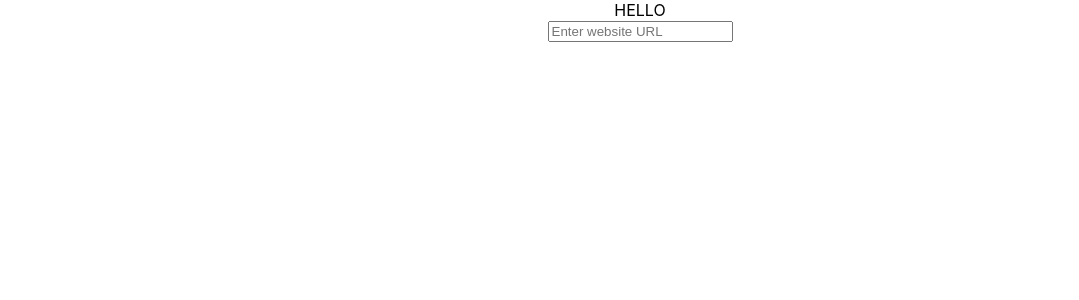
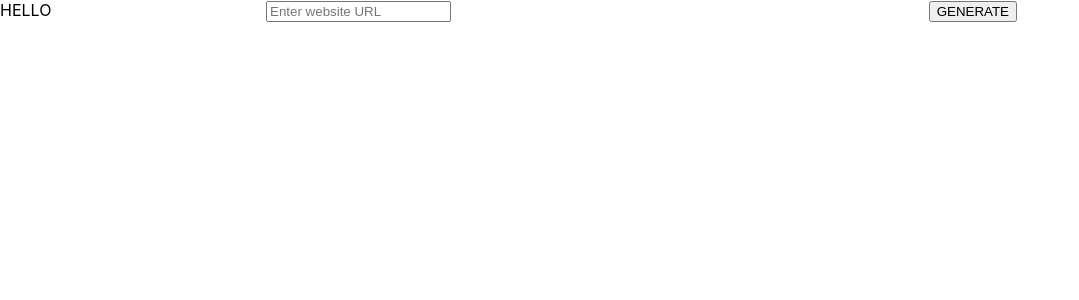
Before and after one commit to djk01281/video-maker, a React (Create React App) app in the folder frontend/: page / in a window 1280 px wide. Shown: the top 300 px of the page, without its empty margins (0-1079 px from the left). Built offline with nearby package versions, Linux system fonts and the light colour scheme.

Commit message:
feat: send selected text to backend

```diff
--- a/frontend/src/App.css
+++ b/frontend/src/App.css
@@ -36,3 +36,14 @@
     transform: rotate(360deg);
   }
 }
+
+.App {
+  display: flex;
+}
+
+.RenderHTML {
+  width: 50%;
+}
+.Preview {
+  width: 50%;
+}
--- a/frontend/src/App.tsx
+++ b/frontend/src/App.tsx
@@ -1,13 +1,56 @@
-import React from "react";
+import React, { useState } from "react";
 import logo from "./logo.svg";
 import "./App.css";
 import RenderHTML from "./RenderHTML";
+import Preview from "./Preview";
 
 function App() {
+  const [selectedText, setSelectedText] = useState<string[]>([]);
+  const handleOnClick = (event: React.MouseEvent) => {
+    const clickedElement = event.target as HTMLElement;
+    const prevSelected = [...selectedText];
+
+    if (
+      clickedElement.tagName.toLowerCase() === "a" ||
+      clickedElement.tagName.toLowerCase() === "img"
+    ) {
+      event.preventDefault(); // Prevent default navigation behavior
+    }
+
+    if (hasDirectTextContent(clickedElement)) {
+      // Leaf node clicked
+
+      clickedElement.style.backgroundColor = "yellow";
+      prevSelected.push(
+        typeof clickedElement.innerText === "string"
+          ? clickedElement.innerText
+          : "empty"
+      );
+      setSelectedText(prevSelected);
+    }
+    event.stopPropagation();
+  };
+
+  const hasDirectTextContent = (element: HTMLElement) => {
+    if (!element.innerText) {
+      return false;
+    }
+
+    const children = element.childNodes;
+    for (let i = 0; i < children.length; i++) {
+      if (children[i].nodeType === Node.TEXT_NODE) {
+        return true;
+      }
+    }
+
+    return false;
+  };
+
   return (
     <div className="App">
       <div>HELLO</div>
-      <RenderHTML></RenderHTML>
+      <RenderHTML onClick={handleOnClick}></RenderHTML>
+      <Preview selectedText={selectedText}></Preview>
     </div>
   );
 }
--- /dev/null
+++ b/frontend/src/Preview.tsx
@@ -0,0 +1,35 @@
+import React, { useState, useEffect, lazy } from "react";
+
+const Preview: React.FC<{ selectedText: string[] }> = (props) => {
+  const [htmlContent, setHtmlContent] = useState("");
+  const [hasText, setHasText] = useState("");
+
+  const handleButtonClick: React.MouseEventHandler<HTMLButtonElement> = async (
+    event
+  ) => {
+    const backendURL = "/api/video";
+    const response = await fetch(backendURL, {
+      method: "POST",
+      headers: {
+        "Content-Type": "application/json",
+      },
+      body: JSON.stringify({
+        titles: [...props.selectedText],
+      }),
+    });
+  };
+  return (
+    <div className="Preview">
+      <div className="button-container">
+        <button onClick={handleButtonClick}>GENERATE</button>
+      </div>
+      <div className="selected-container">
+        {props.selectedText.map((text) => (
+          <div>{text}</div>
+        ))}
+      </div>
+    </div>
+  );
+};
+
+export default Preview;
--- a/frontend/src/RenderHTML.tsx
+++ b/frontend/src/RenderHTML.tsx
@@ -1,59 +1,11 @@
 import React, { useState, useEffect, lazy } from "react";
 
-function WebsiteViewer() {
+const RenderHTML: React.FC<{ onClick: React.MouseEventHandler }> = (props) => {
   const [htmlContent, setHtmlContent] = useState("");
   const [hasText, setHasText] = useState("");
 
-  useEffect(() => {
-    const rootElement = document.getElementById("rootElement");
-    if (rootElement) {
-      rootElement.addEventListener("click", (event) => {
-        handleElementClick(event);
-      });
-    }
 
-    return () => {
-      if (rootElement) {
-        rootElement.removeEventListener("click", (event) => {
-          handleElementClick(event);
-        });
-      }
-    };
-  }, []);
 
-  const hasDirectTextContent = (element: HTMLElement) => {
-    if (!element.innerText) {
-      return false;
-    }
-
-    const children = element.childNodes;
-    for (let i = 0; i < children.length; i++) {
-      if (children[i].nodeType === Node.TEXT_NODE) {
-        return true;
-      }
-    }
-
-    return false;
-  };
-
-  const handleElementClick = (event: MouseEvent) => {
-    const clickedElement = event.target as HTMLElement;
-    if (
-      clickedElement.tagName.toLowerCase() === "a" ||
-      clickedElement.tagName.toLowerCase() === "img"
-    ) {
-      event.preventDefault(); // Prevent default navigation behavior
-    }
-
-    if (hasDirectTextContent(clickedElement)) {
-      // Leaf node clicked
-      setHasText("Has Text");
-
-      clickedElement.style.backgroundColor = "yellow";
-    } else {
-      setHasText("Doesn't have text");
-    }
-  };
 
   const fetchHtmlContent = async (url: string) => {
     try {
@@ -76,16 +28,20 @@ function WebsiteViewer() {
   };
 
   return (
-    <div>
+    <div className="RenderHTML">
       <div>{hasText}</div>
       <input
         type="text"
         placeholder="Enter website URL"
         onChange={(e) => fetchHtmlContent(e.target.value)}
       />
-      <div id="rootElement" dangerouslySetInnerHTML={{ __html: htmlContent }} />
+      <div
+        id="rootElement"
+        dangerouslySetInnerHTML={{ __html: htmlContent }}
+        onClick={props.onClick}
+      />
     </div>
   );
-}
+};
 
-export default WebsiteViewer;
+export default RenderHTML;
```
Also changed, not shown: frontend/src/RenderHTML.css (added), 1 other file (tests, documents, lock files or other folders).
